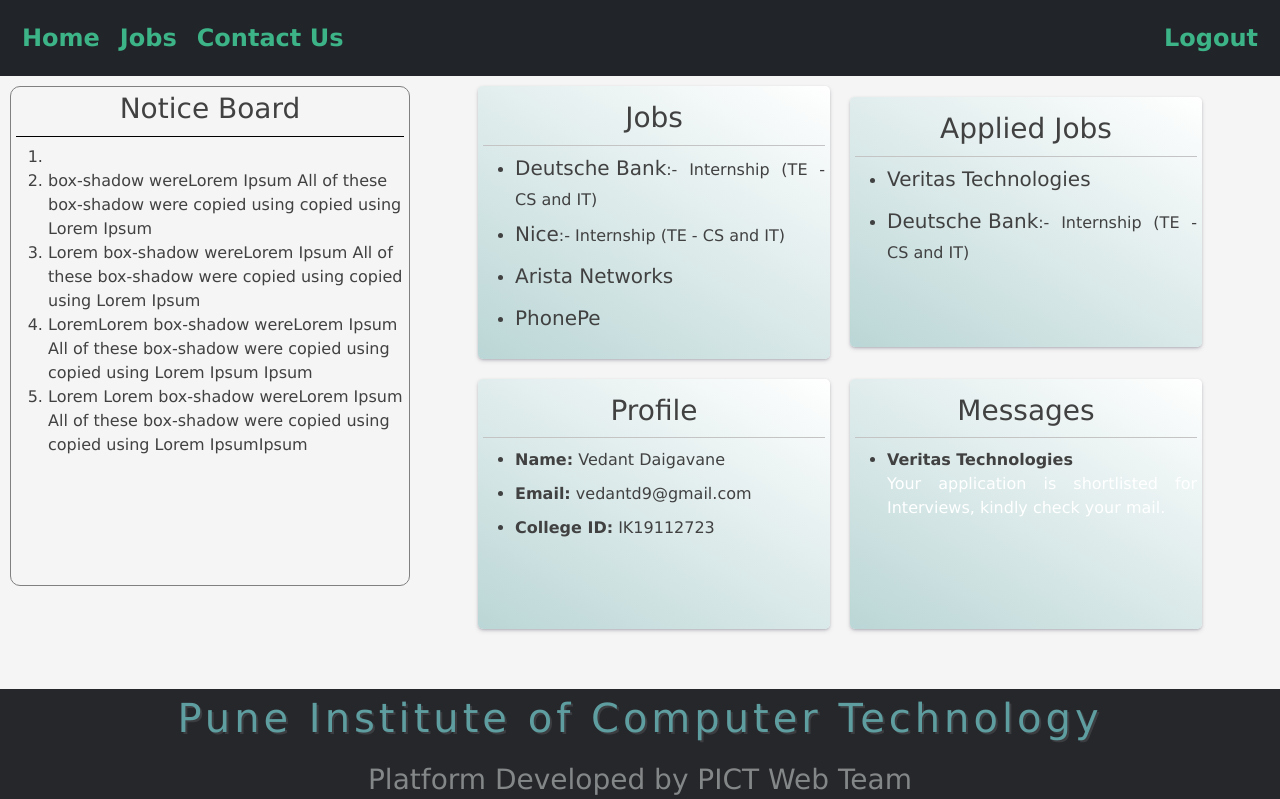
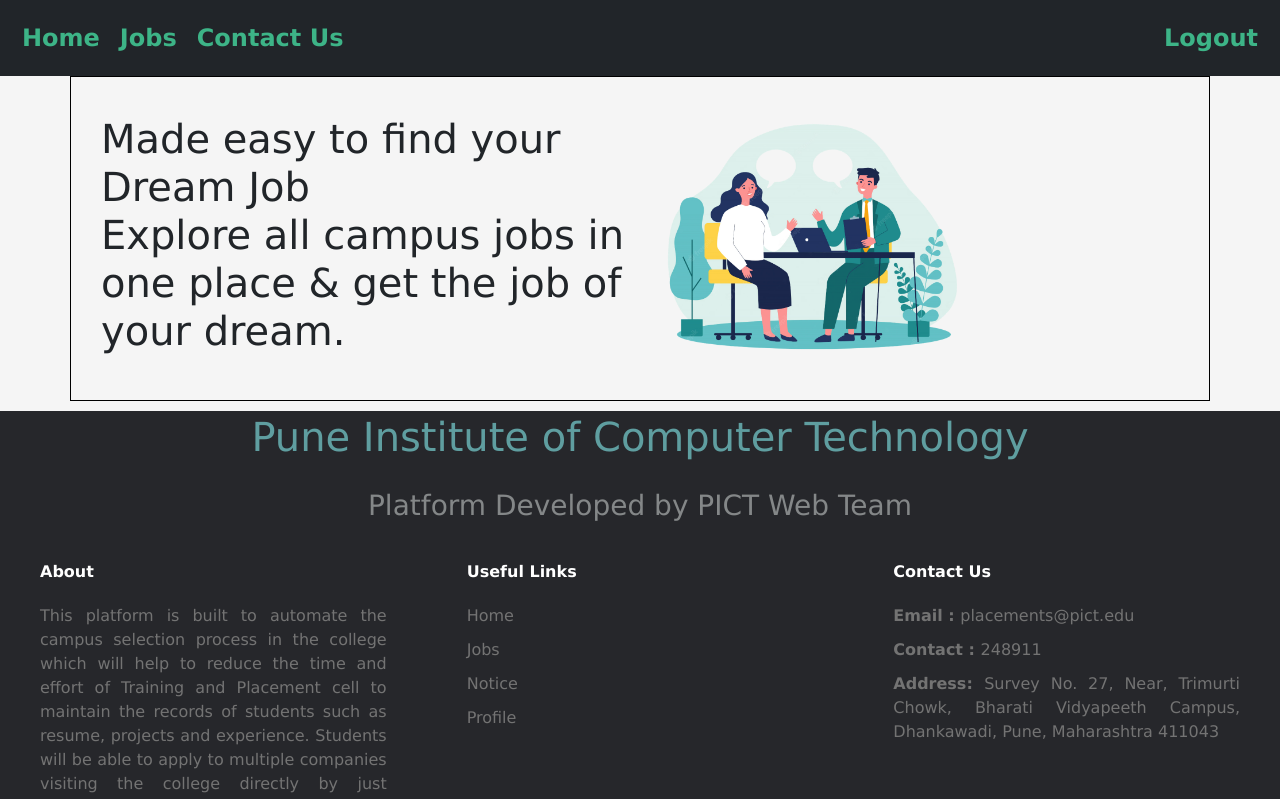
Before and after one commit to RhutvijChiplunkar/selection-portal, a React (Create React App) app in the folder frontend/: page /home in a window 1280 px wide. Shown: the top 799 px of the page. Built offline with nearby package versions, Linux system fonts and the light colour scheme; the HTML template or start-up script is replaced by a standard one.

Commit message:
react-bootstrap changes

```diff
--- a/frontend/package.json
+++ b/frontend/package.json
@@ -12,13 +12,13 @@
     "@testing-library/jest-dom": "^5.11.4",
     "@testing-library/react": "^11.1.0",
     "@testing-library/user-event": "^12.1.10",
-    "bootstrap": "^5.1.2",
+    "bootstrap": "^5.1.3",
     "mdb-react-ui-kit": "^1.4.0",
     "react": "^17.0.2",
-    "react-bootstrap": "^1.6.4",
+    "react-bootstrap": "^1.6.5",
     "react-dom": "^17.0.2",
     "react-router-dom": "^5.3.0",
-    "react-scripts": "^5.0.1",
+    "react-scripts": "^2.1.3",
     "styled-components": "^5.3.5",
     "web-vitals": "^1.0.1"
   },
--- a/frontend/src/App.js
+++ b/frontend/src/App.js
@@ -1,6 +1,7 @@
 import "./App.css";
 import Login from "./Components/Login/Login";
 import { BrowserRouter as Router, Route, Switch } from "react-router-dom";
+import React from "react";
 import Signup from "./Components/Signup/Signup";
 import NotFound from "./Components/NotFound/NotFound";
 import JobList from "./Pages/JobList/JobList";
--- a/frontend/src/Components/Login/Login.js
+++ b/frontend/src/Components/Login/Login.js
@@ -1,5 +1,7 @@
 import { Form, Button } from "react-bootstrap";
 import './Login.css';
+import React from "react";
+
 import 'bootstrap/dist/css/bootstrap.min.css';
 
 const Login = () => {
--- a/frontend/src/Components/NotFound/NotFound.css
+++ b/frontend/src/Components/NotFound/NotFound.css
@@ -7,9 +7,9 @@
     text-align: center;
 }
 
-h1 {
+notfound-heading {
     color: black;
-    font-size: 12.5rem;
+    font-size: 2.5rem;
     letter-spacing: 0.1em;
     margin: 0.025em 0;
     text-shadow: 0.05em 0.05em 0 rgba(255,255,255,0.1);
--- a/frontend/src/Components/NotFound/NotFound.js
+++ b/frontend/src/Components/NotFound/NotFound.js
@@ -1,11 +1,12 @@
 import './NotFound.css';
 import { Link } from 'react-router-dom';
+import React from "react";
 const NotFound = () => {
     return (
     <div className="coantainer-fluid">
         <main>
             {/* <h1>4<span><i class="fa fa-snapchat-ghost" aria-hidden="true" spooky/></span>4</h1> */}
-            <h1><span>404</span></h1>
+            <h1 classname="notfound-heading"><span>404</span></h1>
             <h2>Error : 404 page not found</h2>
             <p>Sorry, the page you're looking for cannot be accessed !</p>
             <Link to="/Home">Go to Home....</Link>
--- a/frontend/src/Pages/Home/home.css
+++ b/frontend/src/Pages/Home/home.css
@@ -2,6 +2,10 @@
     margin: 0px;
     font-family: "Lucida Sans", "Lucida Sans Regular", "Lucida Grande",
       "Lucida Sans Unicode", Geneva, Verdana, sans-serif;
+  }
+
+  .home-img {
+    width: 60%;
   }
 
   .home {
--- a/frontend/src/Pages/Home/home.js
+++ b/frontend/src/Pages/Home/home.js
@@ -1,9 +1,22 @@
 import "./home.css";
+import React from "react";
+import {Row, Col, Container} from 'react-bootstrap';
+import HomeImage from "../../Assets/images/home-img.png";
 
 const Home = () => {
   return (
     <>
-      <div className="home">
+      <Container>
+        <Row>
+          <Col><h1>Made easy to find your Dream Job <br />Explore all campus jobs in one place &amp; get the job of your dream.</h1></Col>
+          <Col><img src={HomeImage} className="home-img"/></Col>
+
+        </Row>
+      </Container>
+
+
+
+      {/* <div className="home">
         <div className="notices">
           <h3 className="head">Notice Board</h3>
           <ol>
@@ -97,7 +110,7 @@
             </div>
           </div>
         </div>
-      </div>
+      </div> */}
     </>
   );
 };
--- a/frontend/src/Pages/JobList/JobList.js
+++ b/frontend/src/Pages/JobList/JobList.js
@@ -1,6 +1,7 @@
 import { Button } from 'react-bootstrap';
 import './JobList.css';
 import {Link} from "react-router-dom";
+import React from 'react';
 import logo from "../../Assets/images/google.png";
 import logo1 from "../../Assets/images/microsoft.png";
 import logo2 from "../../Assets/images/amazon.png";
--- a/frontend/src/Pages/applyForm/applyForm.js
+++ b/frontend/src/Pages/applyForm/applyForm.js
@@ -1,4 +1,5 @@
 import "./applyForm.css";
+import React from "react";
 
 const details = [
   {
```
Also changed, not shown: frontend/src/Assets/images/home-img.png (added), 1 other file (tests, documents, lock files or other folders).
